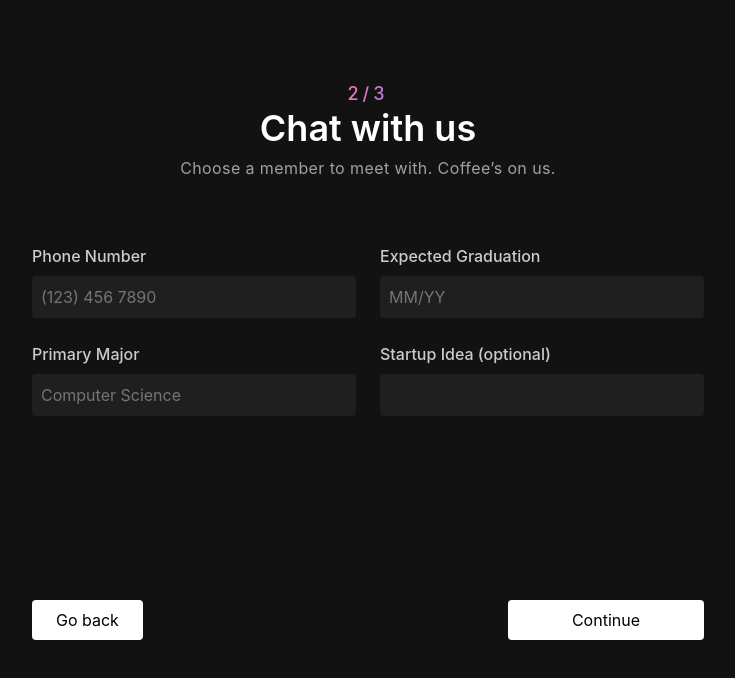
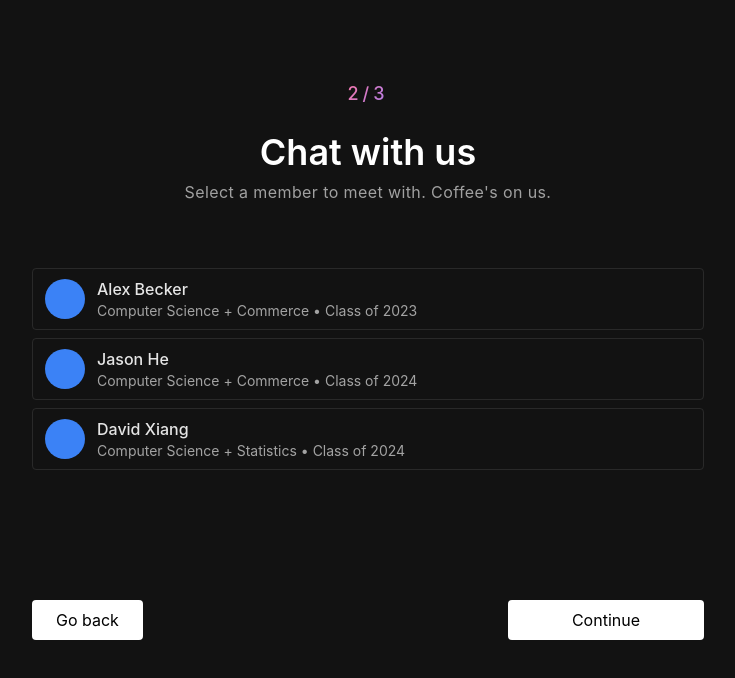
Before and after one commit to veovirginia/veo-website, a Next.js app: page /onboard in a window 1280 px wide. Both pictures are taken after a click on the button "Continue". Shown: the top 678 px of the page, without its empty margins (272-1007 px from the left). Built offline with nearby package versions, Linux system fonts and the light colour scheme.

Commit message:
added step 2 and components

```diff
--- /dev/null
+++ b/src/components/MemberRow.tsx
@@ -0,0 +1,65 @@
+import { BiCheck } from "react-icons/bi"
+import cn from "classnames"
+import { AnimatePresence, motion } from "framer-motion"
+
+interface MemberRowProps {
+   index: number
+   name: string
+   major: string
+   grad: string
+   onclick: (idx: number) => void
+   selected: number
+}
+
+export default function MemberRow({
+   index,
+   name,
+   major,
+   grad,
+   onclick,
+   selected,
+}: MemberRowProps) {
+   return (
+      <button
+         onClick={() => onclick(index)}
+         className={cn(
+            "relative p-3 py-2 flex w-full items-center justify-between hover:bg-neutral-800/30 transition-colors ease-in duration-100 border-neutral-700/50 border rounded"
+         )}
+      >
+         {selected === index && (
+            <motion.div
+               layoutId="activeMember"
+               initial={{
+                  opacity: 0,
+               }}
+               animate={{ opacity: 1 }}
+               exit={{ opacity: 0 }}
+               className="absolute top-0 left-0 h-full w-full border rounded !border-blue-500/75 !bg-blue-500/10"
+            />
+         )}
+         <div className="text-left flex gap-3 items-center">
+            <div className="rounded-full overflow-none w-10 h-10 bg-blue-500" />
+            <div className="">
+               <p className="text-neutral-200 font-medium text-base">{name}</p>
+               <p className="text-sm text-neutral-400">
+                  {major} • Class of {grad}
+               </p>
+            </div>
+         </div>
+         <AnimatePresence>
+            <div className="">
+               {selected === index && (
+                  <motion.div
+                     initial={{ opacity: 0 }}
+                     animate={{ opacity: 1 }}
+                     exit={{ opacity: 0 }}
+                     transition={{ duration: 0.25, delay: 0.1 }}
+                  >
+                     <BiCheck className="text-blue-500 text-2xl" />
+                  </motion.div>
+               )}
+            </div>
+         </AnimatePresence>
+      </button>
+   )
+}
--- /dev/null
+++ b/src/components/StepHeader.tsx
@@ -0,0 +1,23 @@
+interface StepHeaderProps {
+   step: string
+   title: string
+   description: string
+}
+
+export default function StepHeader({
+   step,
+   title,
+   description,
+}: StepHeaderProps) {
+   return (
+      <div className="text-center flex items-center flex-col">
+         <p className="w-fit text-lg font-medium bg-gradient-to-br from-[#F675A8] to-[#9581FF] overflow-visible bg-clip-text text-transparent tracking-[0.25rem] pb-6">
+            {step}
+         </p>
+         <h1 className="font-semibold text-white text-4xl">{title}</h1>
+         <p className="text-base font-regular tracking-wide pt-2 text-white opacity-60">
+            {description}
+         </p>
+      </div>
+   )
+}
--- a/src/components/onboard/StepOne.tsx
+++ b/src/components/onboard/StepOne.tsx
@@ -1,10 +1,25 @@
 import Input from "../Input"
+import StepHeader from "../StepHeader"
 
 export default function StepOne() {
    return (
+      <div>
+         <StepHeader
+            step="1/3"
+            title="Tell us about yourself"
+            description="Some short description here about this page."
+         />
          <div className="grid grid-cols-2 gap-6 pt-16">
-         <Input label="Phone Number" placeholder="(123) 456 7890" type="text" />
-         <Input label="Expected Graduation" placeholder="MM/YY" type="text" />
+            <Input
+               label="Phone Number"
+               placeholder="(123) 456 7890"
+               type="text"
+            />
+            <Input
+               label="Expected Graduation"
+               placeholder="MM/YY"
+               type="text"
+            />
             <Input
                label="Primary Major"
                placeholder="Computer Science"
@@ -12,5 +27,6 @@ export default function StepOne() {
             />
             <Input label="Startup Idea (optional)" placeholder="" type="text" />
          </div>
+      </div>
    )
 }
--- /dev/null
+++ b/src/components/onboard/StepTwo.tsx
@@ -0,0 +1,50 @@
+import StepHeader from "../StepHeader"
+import { motion } from "framer-motion"
+import MemberRow from "../MemberRow"
+import { useState } from "react"
+
+const members = [
+   {
+      name: "Alex Becker",
+      major: "Computer Science + Commerce",
+      grad: "2023",
+   },
+   {
+      name: "Jason He",
+      major: "Computer Science + Commerce",
+      grad: "2024",
+   },
+   {
+      name: "David Xiang",
+      major: "Computer Science + Statistics",
+      grad: "2024",
+   },
+]
+
+export default function StepTwo() {
+   const [selectedRow, setRow] = useState(-1)
+   return (
+      <div>
+         <StepHeader
+            step="2/3"
+            title="Chat with us"
+            description="Select a member to meet with. Coffee's on us."
+         />
+         <div className="my-16 space-y-2 max-h-[24rem] overflow-auto">
+            {members.map(({ name, major, grad }, idx) => {
+               return (
+                  <MemberRow
+                     index={idx}
+                     key={name}
+                     name={name}
+                     major={major}
+                     grad={grad}
+                     onclick={(idx) => setRow(idx)}
+                     selected={selectedRow}
+                  />
+               )
+            })}
+         </div>
+      </div>
+   )
+}
--- a/src/pages/onboard.tsx
+++ b/src/pages/onboard.tsx
@@ -1,65 +1,43 @@
 import { useState } from "react"
 import cn from "classnames"
 import StepOne from "../components/onboard/StepOne"
-
-const steps = [
-   {
-      title: "Tell us about yourself",
-      description: "Some short description here about this page.",
-   },
-   {
-      title: "Chat with us",
-      description: "Choose a member to meet with. Coffee’s on us.",
-   },
-   {
-      title: "Schedule a time and day",
-      description: "Let us know when you want to meet.",
-   },
-]
+import StepTwo from "../components/onboard/StepTwo"
+import { AnimatePresence } from "framer-motion"
 
 export default function Onboard() {
-   const [step, setStep] = useState(0)
+   const [step, setStep] = useState(1)
    return (
       <div className="bg-background w-full min-h-screen relative">
          <div className="pt-20 max-w-2xl mx-auto min-h-[40rem] flex flex-col justify-between">
+            <AnimatePresence>
                <div>
-               <div className="text-center">
-                  <p>
-                     <span className="w-fit text-lg font-medium bg-gradient-to-br from-[#F675A8] to-[#9581FF] overflow-visible bg-clip-text text-transparent tracking-[0.25rem] pb-6">
-                        {(step + 1).toString()}/3
-                     </span>
-                  </p>
-                  <h1 className="font-semibold text-white text-4xl">
-                     {steps[step].title}
-                  </h1>
-                  <p className="text-base font-regular tracking-wide pt-2 text-white opacity-60">
-                     {steps[step].description}
-                  </p>
-               </div>
-               <StepOne />
+                  {step === 1 && <StepOne />}
+                  {step === 2 && <StepTwo />}
+                  {step === 3 && <div>hi</div>}
                </div>
                <div
                   className={cn("flex w-full", {
-                  "justify-center": step == 0,
-                  "justify-between": step >= 1,
+                     "justify-center": step == 1,
+                     "justify-between": step >= 2,
                   })}
                >
                   <button
                      onClick={() => setStep(step - 1)}
                      className={cn("rounded bg-white text-black px-6 py-2", {
-                     hidden: step === 0,
-                     block: step >= 1,
+                        hidden: step === 1,
+                        block: step >= 2,
                      })}
                   >
                      Go back
                   </button>
                   <button
-                  onClick={() => step < 2 && setStep(step + 1)}
+                     onClick={() => step < 3 && setStep(step + 1)}
                      className="rounded bg-white text-black px-16 py-2"
                   >
                      Continue
                   </button>
                </div>
+            </AnimatePresence>
          </div>
       </div>
    )
```
Lines whose indentation alone changed are shown as unchanged.
